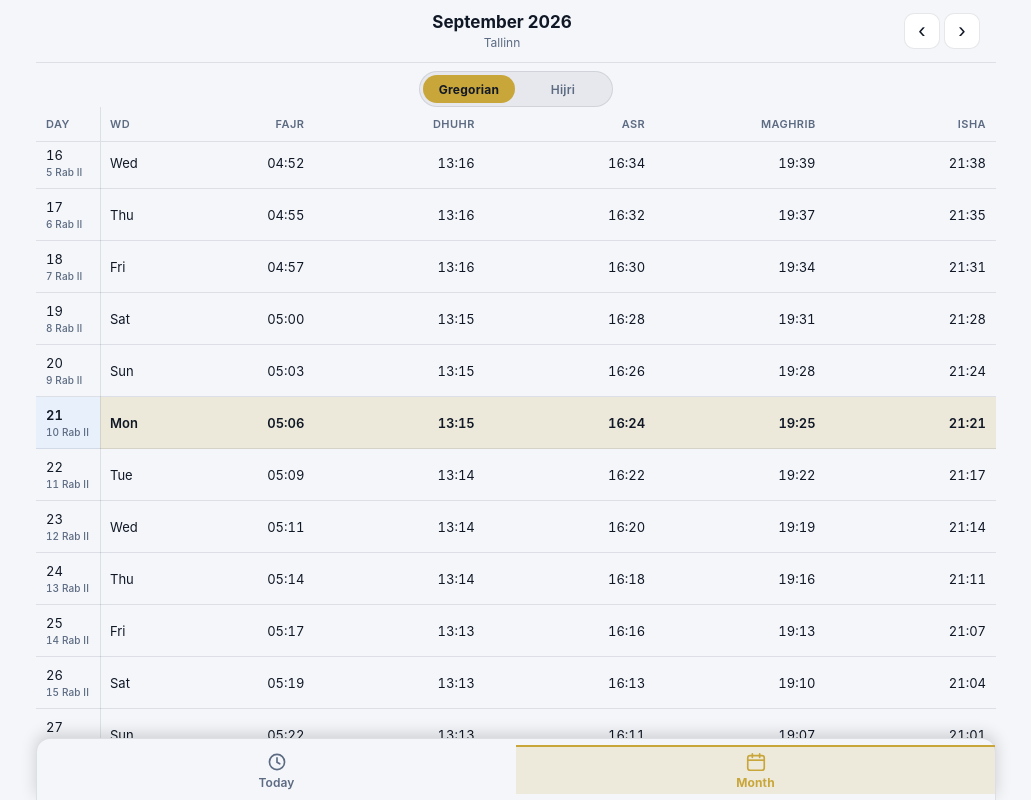
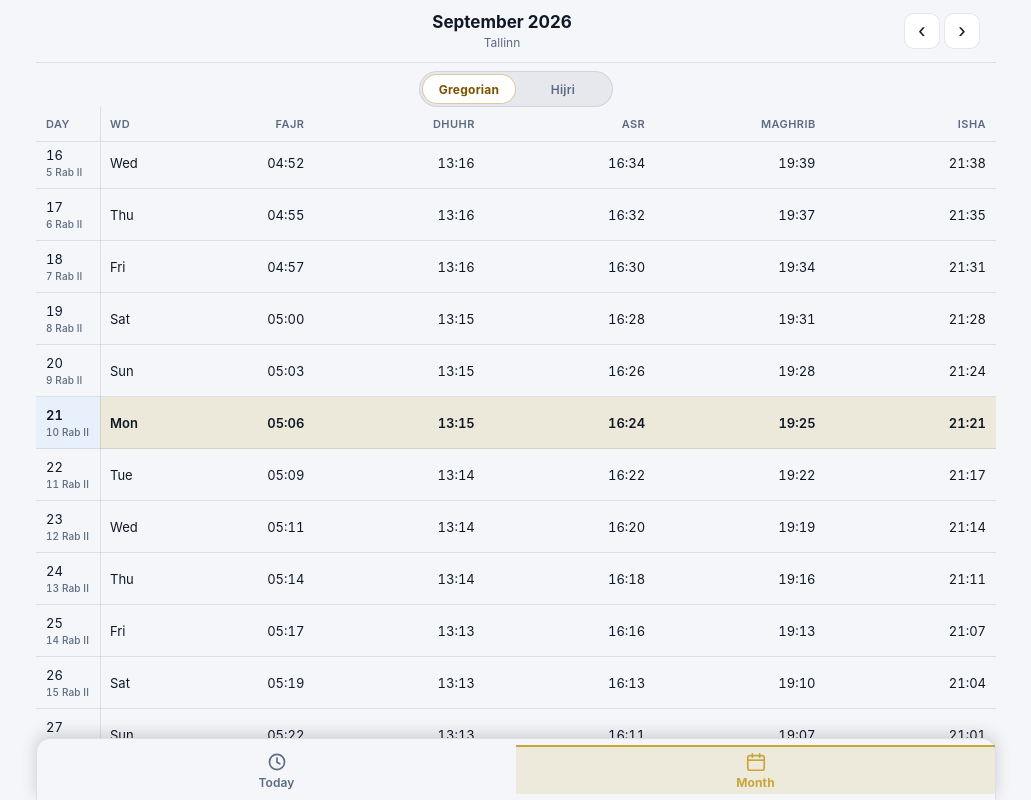
Before and after one commit to harkce/tallinn-prayer-times, a React (Vite) app: page /tallinn-prayer-times/month in a window 1280 px wide. Shown: the whole page, without its empty margins (124-1155 px from the left). Built offline with nearby package versions, Linux system fonts and the light colour scheme.

Commit message:
Light mode calendar switcher: white chip, dark gold text
Solid gold fill felt conflicting on the light page. Active segment
uses elevated white with dark gold label for contrast instead.
Dark mode keeps gold fill + navy.

```diff
--- a/src/index.css
+++ b/src/index.css
@@ -1039,6 +1039,13 @@ body.month-page {
     background: rgba(244, 246, 250, 0.96);
   }
 
+  /* Light switcher: white chip + dark gold text (avoids solid gold fill clash) */
+  .month-cal-toggle button.is-active {
+    background: var(--bg-elev);
+    color: #7a5200; /* ~7:1 on white */
+    box-shadow: 0 0 0 1px rgba(201, 166, 58, 0.45);
+  }
+
   .month-labels,
   .month-labels .col-day,
   .month-grid td.col-day {
```
Also changed, not shown: 6 other files (tests, documents, lock files or other folders).
